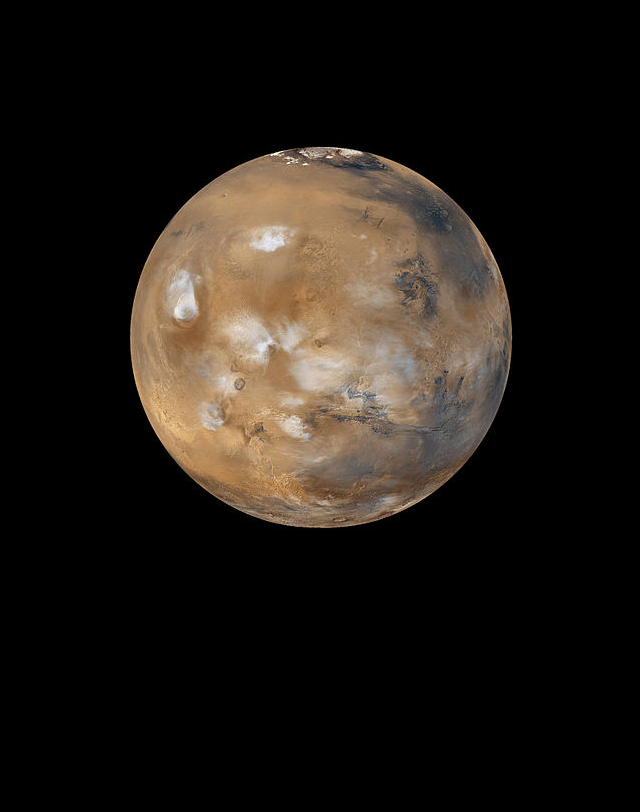
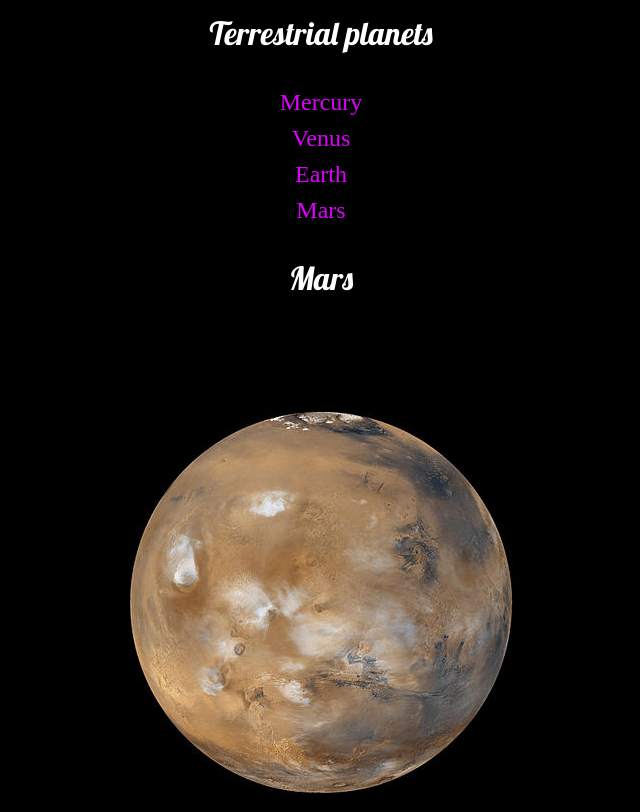
Before and after one commit to AlexandraPhilip/dsn1674-assignment-3, a plain HTML site: page index.html in a window 1280 px wide. Shown: the part 716-1528 px from the top of the page, without its empty margins (319-959 px from the left). Drawn offline with Linux system fonts and the light colour scheme.

Commit message:
h2, ol & dl css

```diff
--- a/css/main.css
+++ b/css/main.css
@@ -12,3 +12,26 @@ h1 {
   font-family: 'Lobster', cursive;
   color: #ffffff;
 }
+h2{
+  font-weight: normal;
+  font-size: 2rem;
+  text-decoration: none;
+  font-family: 'Lobster', serif;
+  line-height: 1.5;
+  color: #ffffff;
+  text-align: center;
+}
+
+
+ol {
+  list-style-type: circle;
+  padding: 0;
+  line-height: 1.5;
+  color:#de00ff;
+  font-size:1.5rem;
+}
+
+dl {
+  font-family: sans-serif;
+  color: lightgrey;
+  line-height: 1.5rem;
```
